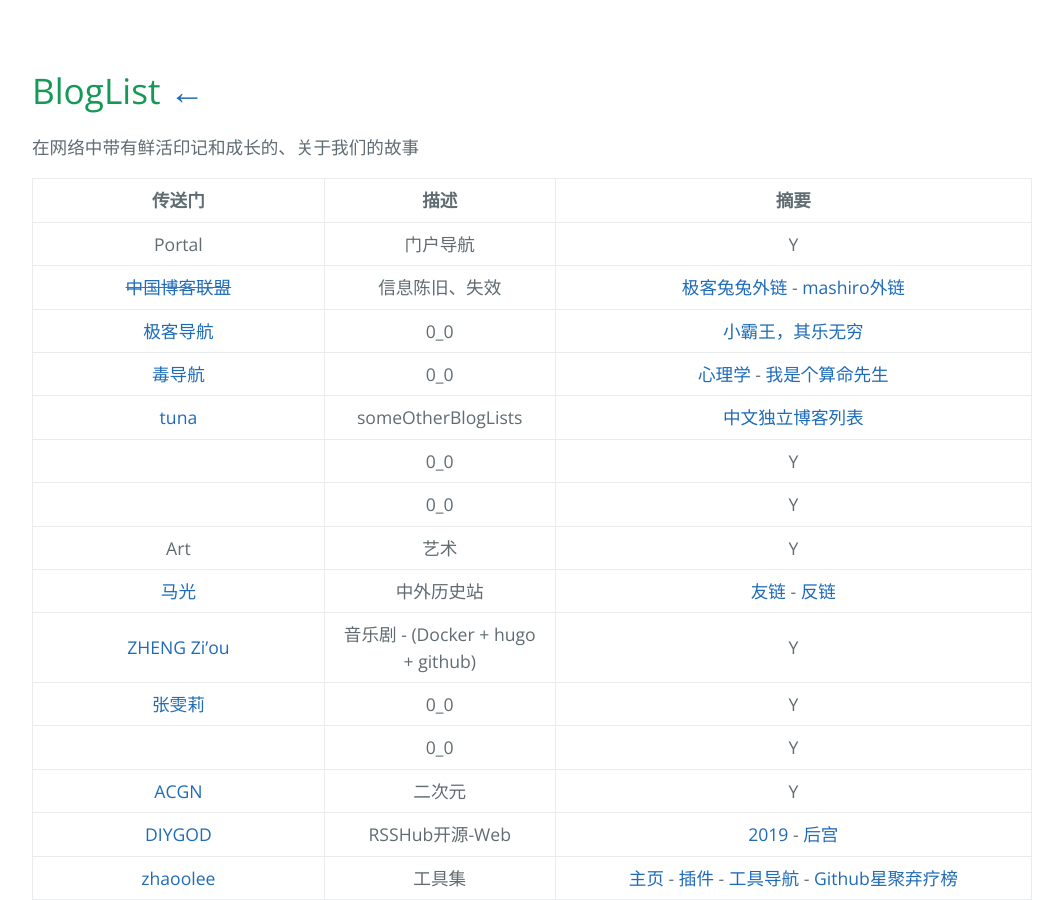
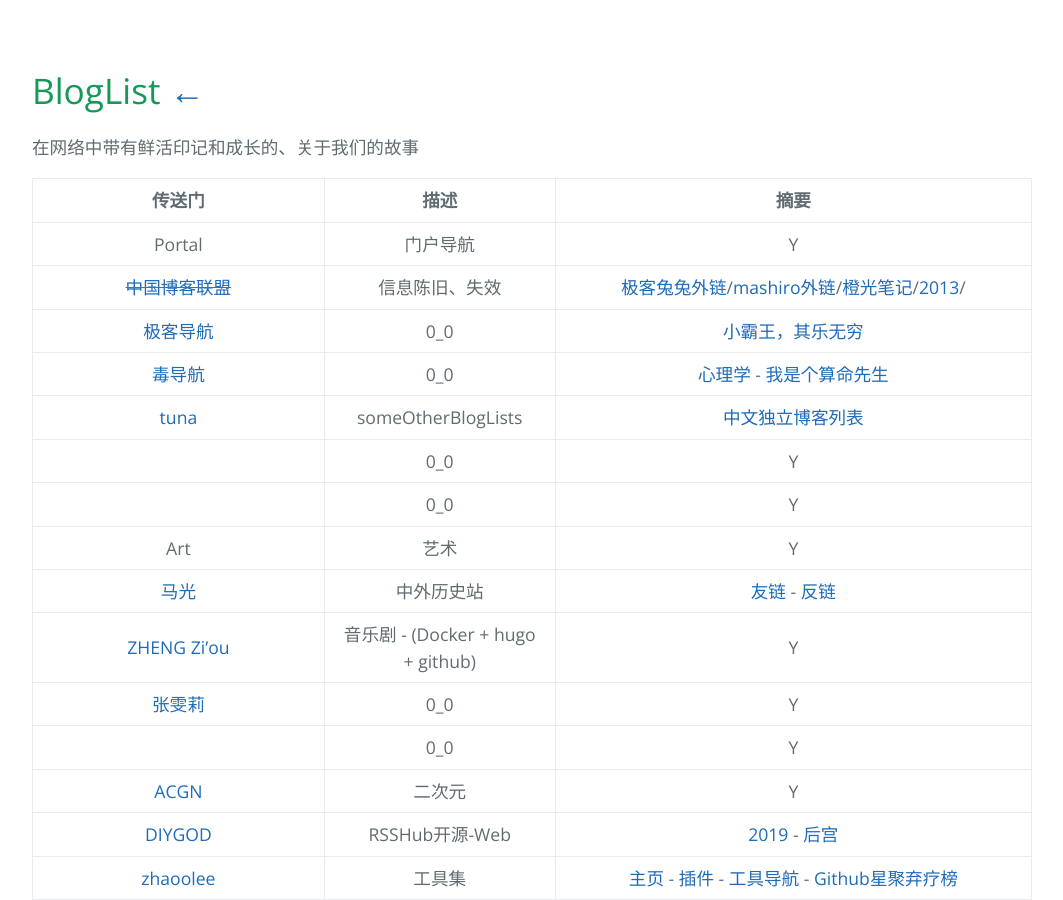
Before and after one commit to AmbroseRen/test, a Jekyll site: the page built from Library/Blog.md, in a window 1280 px wide and 900 px high. Shown: the whole window, without its empty margins (192-1255 px from the left). Built offline with Jekyll 4.4.1, drawn with Linux system fonts in a browser that asks for light colours; our own code applies the rules of GitHub Pages for plain Markdown files; the repository's description, which GitHub fills in, is left out.

Commit message:
Update Blog.md

```diff
--- a/Library/Blog.md
+++ b/Library/Blog.md
@@ -8,7 +8,7 @@
 | 传送门 | 描述 | 摘要 |
 |:---:|:---:|:---:|
 | Portal | 门户导航 | Y |
-| ~~[中国博客联盟](https://zgboke.org/)~~ | 信息陈旧、失效 | [极客兔兔外链](https://geektutu.com/post/link.html) - [mashiro外链](https://mashiro.best/links) |
+| ~~[中国博客联盟](https://zgboke.org/)~~ | 信息陈旧、失效 | [极客兔兔外链](https://geektutu.com/post/link.html)/[mashiro外链](https://mashiro.best/links)/[橙光笔记](https://www.kai666666.top/links/)/[2013](https://feeds.pub/cn-indie)/[]() |
 | [极客导航](https://geekdocs.cn/?utm_source=quickapp.lovejade.cn) | 0_0 | [小霸王，其乐无穷](https://www.yikm.net/) |
 | [毒导航](https://www.toxic.ltd/) | 0_0 | [心理学](https://www.toxic.ltd/books/xinlixue) - [我是个算命先生](http://wo-xiaoshipin.test.upcdn.net/suanming.html) |
 | [tuna](https://github.com/tuna/blogroll) | someOtherBlogLists | [中文独立博客列表](https://github.com/timqian/chinese-independent-blogs) |
```
